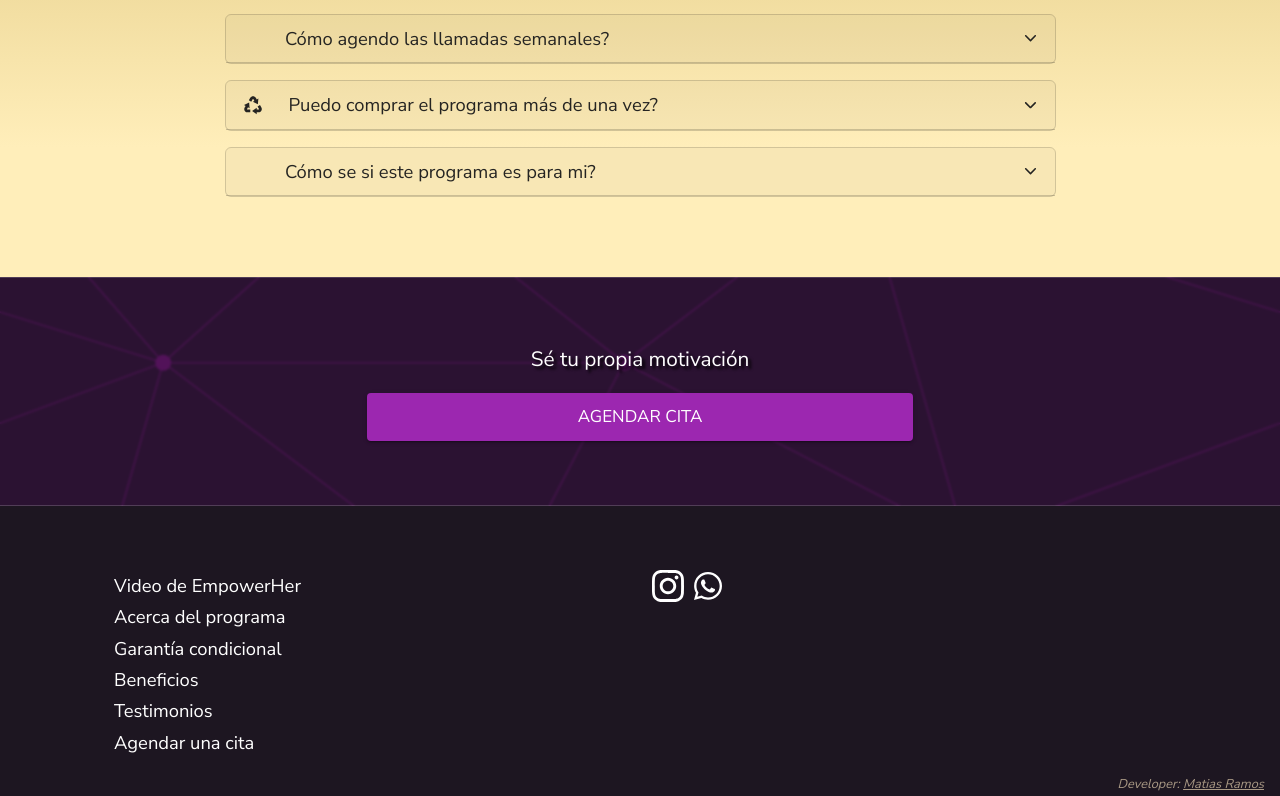
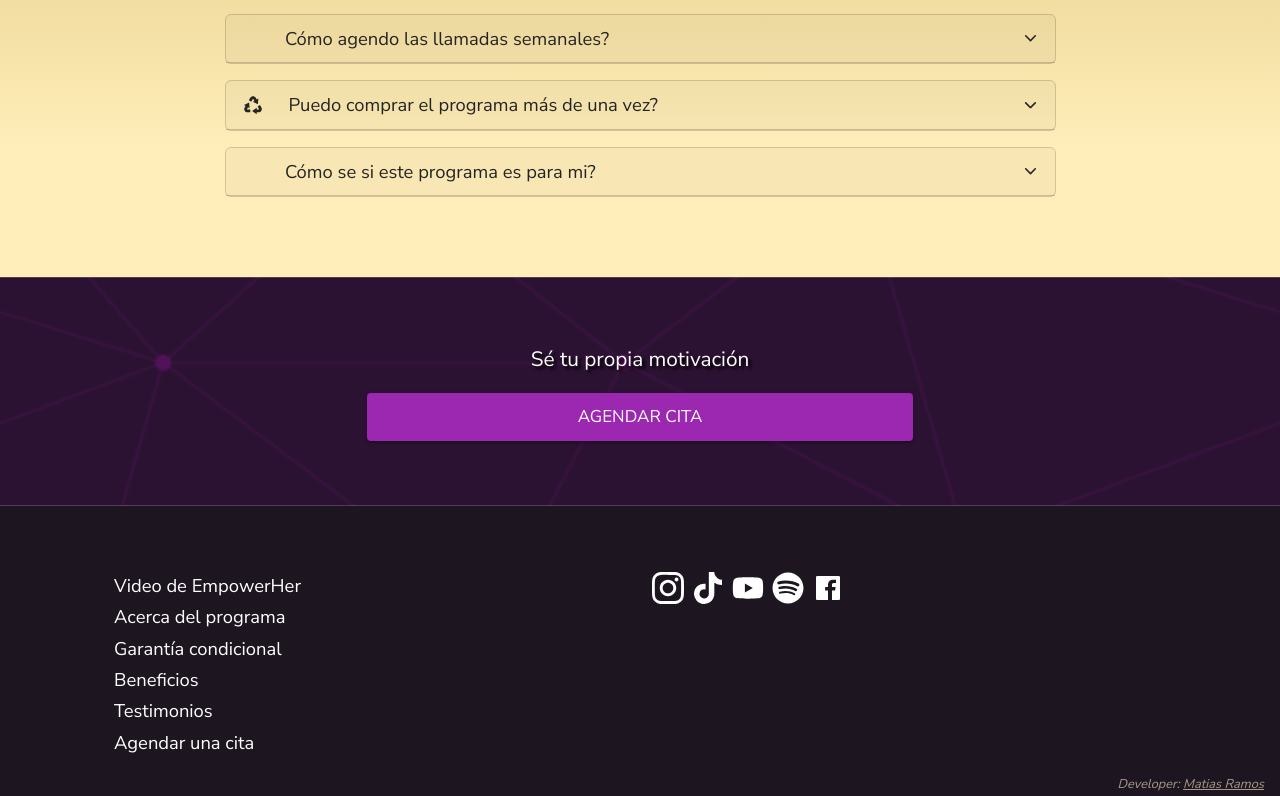
Before and after one commit to Matias-Ramos/ElevateHer, a React (Vite) app: page / in a window 1280 px wide. Shown: the part 4772-5568 px from the top of the page. Built offline with nearby package versions, Linux system fonts and the light colour scheme; some icons are missing.

Commit message:
Footer completed

```diff
--- a/src/pages/footer/SocialNetworks.jsx
+++ b/src/pages/footer/SocialNetworks.jsx
@@ -1,13 +1,47 @@
+// Icons
+import { cloneElement } from "react";
+import { FaSpotify, FaTiktok, FaYoutube } from "react-icons/fa";
+import { IoLogoFacebook } from "react-icons/io";
 import { SiInstagram } from "react-icons/si";
-import { FaWhatsapp } from "react-icons/fa";
 
+const socialMediaLinks = [
+  {
+    icon: <SiInstagram />,
+    link: 'https://instagram.com/anarestrepofit?igshid=YmMyMTA2M2Y=',
+  },
+  {
+    icon: <FaTiktok />,
+    link: 'https://www.tiktok.com/@anarestrepofit?_t=8ijdBceZNJe&_r=1',
+  },
+  {
+    icon: <FaYoutube />,
+    link: 'https://www.youtube.com/@anarestrepofit',
+  },
+  {
+    icon: <FaSpotify />,
+    link: 'https://open.spotify.com/show/27ZZG6ouX6a8hADG4E8q22?si=9AzS2HO9S7indK1JbAWg8w&dd=1',
+  },
+  {
+    icon: <IoLogoFacebook />,
+    link: 'https://www.facebook.com/share/Gm8d7n7QBi7wSYrB/?mibextid=K35XfP',
+  },
+];
 
-const SocialNetworks = () => {
-  return (
-    <div className="d-flex" style={{height:"2rem"}}>
-        <SiInstagram style={{height:"100%", width: "auto", marginRight:"0.5rem"}}/>
-        <FaWhatsapp style={{height:"100%", width: "auto"}}/>
-    </div>
-  )
-}
-export default SocialNetworks
+const iconsStyling = { height: '100%', width: 'auto', marginRight: '0.5rem' };
+const containerStyling = { height: '2rem', display:'flex' }
+const SocialNetworks = () => (
+  <div style={containerStyling}>
+    {socialMediaLinks.map((socialMedia, index) => (
+        <a
+          key={index}
+          href={socialMedia.link}
+          target="_blank"
+          rel="noopener noreferrer"
+        >
+          {cloneElement(socialMedia.icon, { style: iconsStyling })}
+        </a>
+    ))}
+  </div>
+);
+
+export default SocialNetworks;
--- a/src/pages/footer/footer.scss
+++ b/src/pages/footer/footer.scss
@@ -6,8 +6,16 @@ footer{
     ol li{
         list-style-type: none;
         a{
+            display: block;
             color: inherit;
             text-decoration: none;
         }
     }
 }
+
+footer a{
+    color:white;
+    &:hover{
+            color:#adb5bd;
+    }
+}
```
